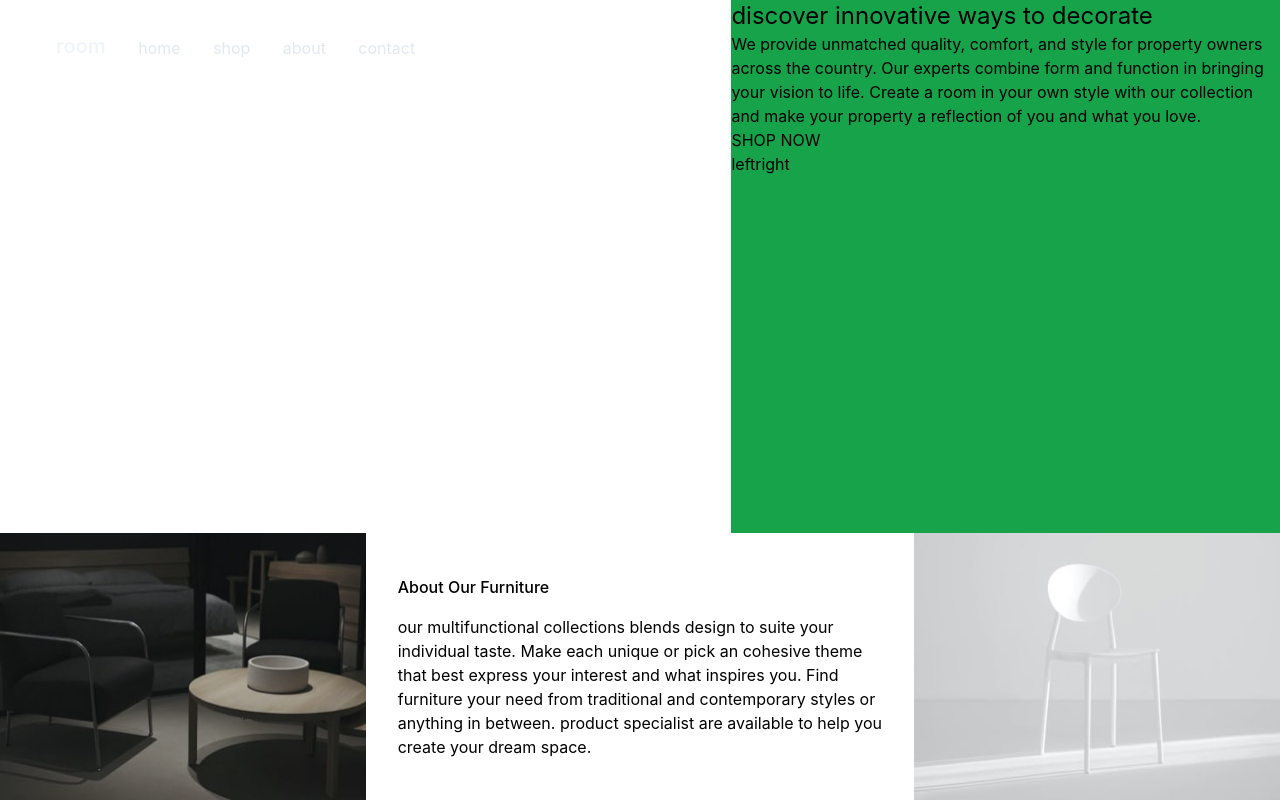
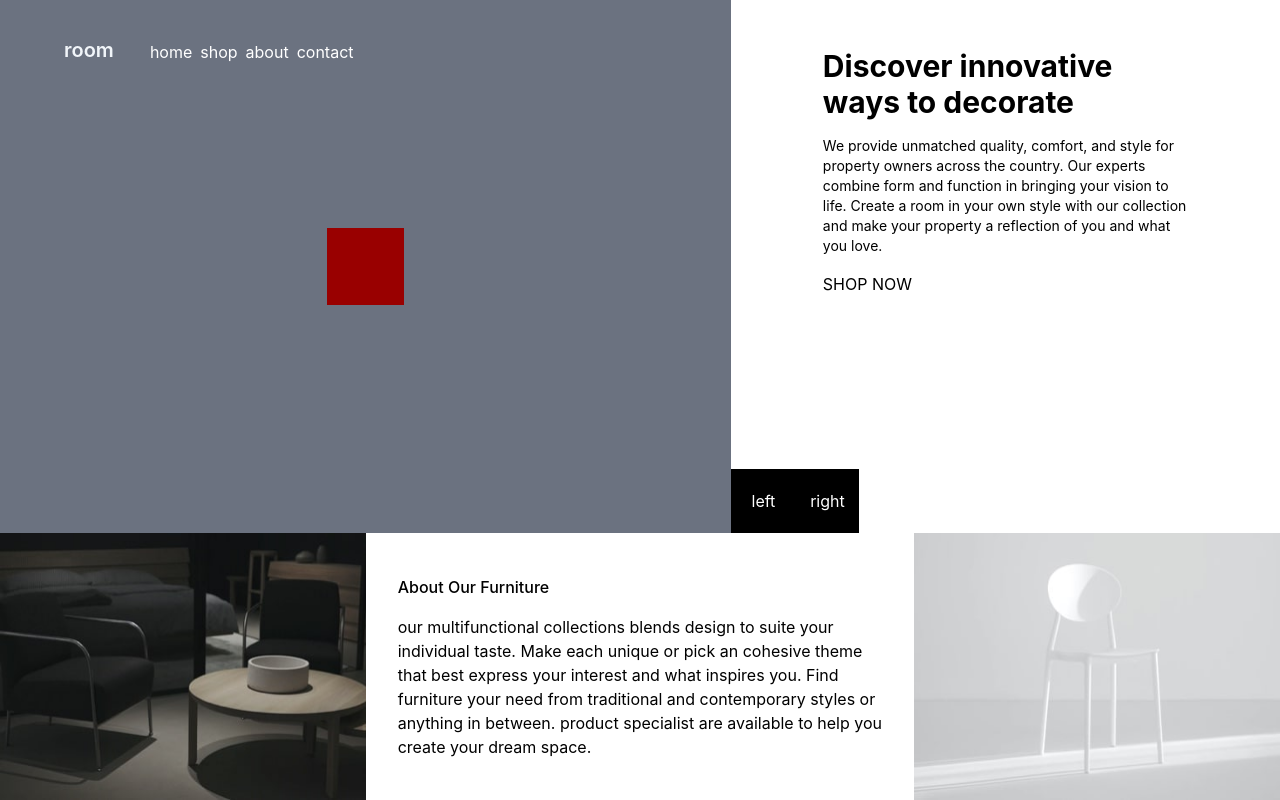
Before and after one commit to KenTra222/rooms-homepage, a React (Vite) app in the folder rooms/: page / in a window 1280 px wide. Built offline with nearby package versions, Linux system fonts and the light colour scheme.

Commit message:
included dynamic texts

```diff
--- a/rooms/package.json
+++ b/rooms/package.json
@@ -12,8 +12,12 @@
   "dependencies": {
     "@react-three/drei": "^9.79.3",
     "@react-three/fiber": "^8.13.5",
+    "framer-motion": "^10.13.0",
+    "framer-motion-3d": "^10.13.0",
+    "jotai": "^2.2.2",
     "react": "^18.2.0",
-    "react-dom": "^18.2.0"
+    "react-dom": "^18.2.0",
+    "three": "^0.154.0"
   },
   "devDependencies": {
     "@types/react": "^18.2.15",
--- a/rooms/src/App.jsx
+++ b/rooms/src/App.jsx
@@ -1,37 +1,90 @@
 import { useState } from 'react'
 import './App.css'
 import { Canvas } from '@react-three/fiber'
+import{ ScrollControls, Scroll} from '@react-three/drei'
+import NavBar from './Components/NavBar'
+import {useAtom, atom} from 'jotai'
+
+
+
+const infoTexts = [
+  {
+    heading: 'Discover innovative ways to decorate',
+    text: "We provide unmatched quality, comfort, and style for property owners across the country. Our experts combine form and function in bringing your vision to life. Create a room in your own style with our collection and make your property a reflection of you and what you love."
+  },
+  {
+    heading: 'We are available all across the globe',
+    text: "With stores all over the world, it's easy for you to find furniture for your home or place of business. Locally, we're in most major cities throughout the country. Find the branch nearest you using our store locator. Any questions? Don't hesitate to contact us today."
+
+  },
+  {
+    heading: 'Manufactured with the best material',
+    text: "Our modern furniture store provide a high level of quality. Our company has invested in advanced technology to ensure that every product is made as perfect and as consistent as possible. With three decades of experience in this industry, we understand what cusomers want for their home and office."
+
+  }
+]
+
 
 function App() {
 
+
+const [currentIndex, setCurrentIndex] = useState(0)
+
+const next = () => {
+  setCurrentIndex((prevIndex) => (prevIndex + 1 ) % infoTexts.length)
+}
+
+const prev = () => {
+  setCurrentIndex((prevIndex) => (prevIndex - 1 + infoTexts.length) % infoTexts.length)
+}
 
   return (
 
     <div className="w-screen h-screen grid grid-cols-7 grid-rows-3">
 
-      <div className=" row-span-2 col-span-4 px-6 py-8">
-        <nav className='flex w-full mx-auto my-0 items-end relative'>
-          <p className='text-slate-100 ml-8 font-semibold text-xl'>room</p>
-          <ul className='text-slate-200 flex justify-evenly w-1/2 k'>
-            <li className='hover:underline hover:underline-offset-8'>home</li>
-            <li className='hover:underline hover:underline-offset-8'>shop</li>
-            <li className='hover:underline hover:underline-offset-8'>about</li>
-            <li className='hover:underline hover:underline-offset-8'> contact</li>
-          </ul>
+      <div className=" row-span-2 col-span-4 ">
+          <section className='bg-gray-500 w-full h-full'>
+           <Canvas flat>
+            <ambientLight/>
+            <ScrollControls horizontal>
+            <mesh position={[0,0,0]}>
+              <boxGeometry/>
+              <meshStandardMaterial color='red'/>
+            </mesh>
 
-        </nav>
+            <mesh position={[10,0,0]}>
+              <sphereGeometry/>
+              <meshStandardMaterial color='green'/>
+            </mesh>
+
+            <mesh position={[20,0,0]}>
+              <torusGeometry/>
+              <meshStandardMaterial color='blue'/>
+            </mesh>
+            <Scroll html>
+            <NavBar/>
+            </Scroll>
+              </ScrollControls>
+           </Canvas>
+          </section>
 
       </div>
 
-      <div className="bg-green-600 col-span-3 row-span-2">
-        <h2 className='text-2xl'>discover innovative ways to decorate</h2>
-        <p>We provide unmatched quality, comfort, and style for property owners across the country. Our experts combine form and function in bringing your vision to life. Create a room in your own style with our collection and make your property a reflection of you and what you love.</p>
-        <a href='#' className='uppercase'>shop now</a>
-        <div>
-          <button>left</button>
-          <button>right</button>
+      <div className=" col-span-3 row-span-2 flex justify-between  pt-12 flex-col">
+
+        <div className='w-8/12 mx-auto my-0 flex flex-col justify-evenl'>
+          <h2 className='text-3xl    font-bold '>{infoTexts[currentIndex].heading}</h2>
+          <p className='text-sm my-4'> {infoTexts[currentIndex].text}</p>
+          <a href='#' className='uppercase text-black hover:text-gray-700 '>shop now</a>
+        </div>
+
+        <div className='relative bottom-0 left-0 '>
+          <button onClick={prev} className=' bg-black text-white w-16 h-16 hover:bg-gray-800'>left</button>
+          <button onClick={next} className=' bg-black text-white w-16 h-16 hover:bg-gray-800' >right</button>
         </div>
       </div>
+
+
       <div className=" col-span-2 ">
         <img className='h-full w-full' src='/image-about-dark.jpg'/>
       </div>
--- /dev/null
+++ b/rooms/src/Components/NavBar.jsx
@@ -0,0 +1,17 @@
+import '../App.css'
+
+const NavBar = () => {
+  return (
+  <nav className='flex w-full  items-end  mt-9'>
+    <p className='text-slate-100 ml-16 font-semibold text-xl'>room</p>
+    <ul className='text-white flex justify-evenly mx-8'>
+      <li className='mx-1 hover:underline hover:underline-offset-8'>home</li>
+      <li className='mx-1 hover:underline hover:underline-offset-8'>shop</li>
+      <li className='mx-1 hover:underline hover:underline-offset-8'>about</li>
+      <li className='mx-1 hover:underline hover:underline-offset-8'> contact</li>
+    </ul>
+  </nav>
+  )
+}
+
+export default NavBar
```
Also changed, not shown: 1 other file (tests, documents, lock files or other folders).
